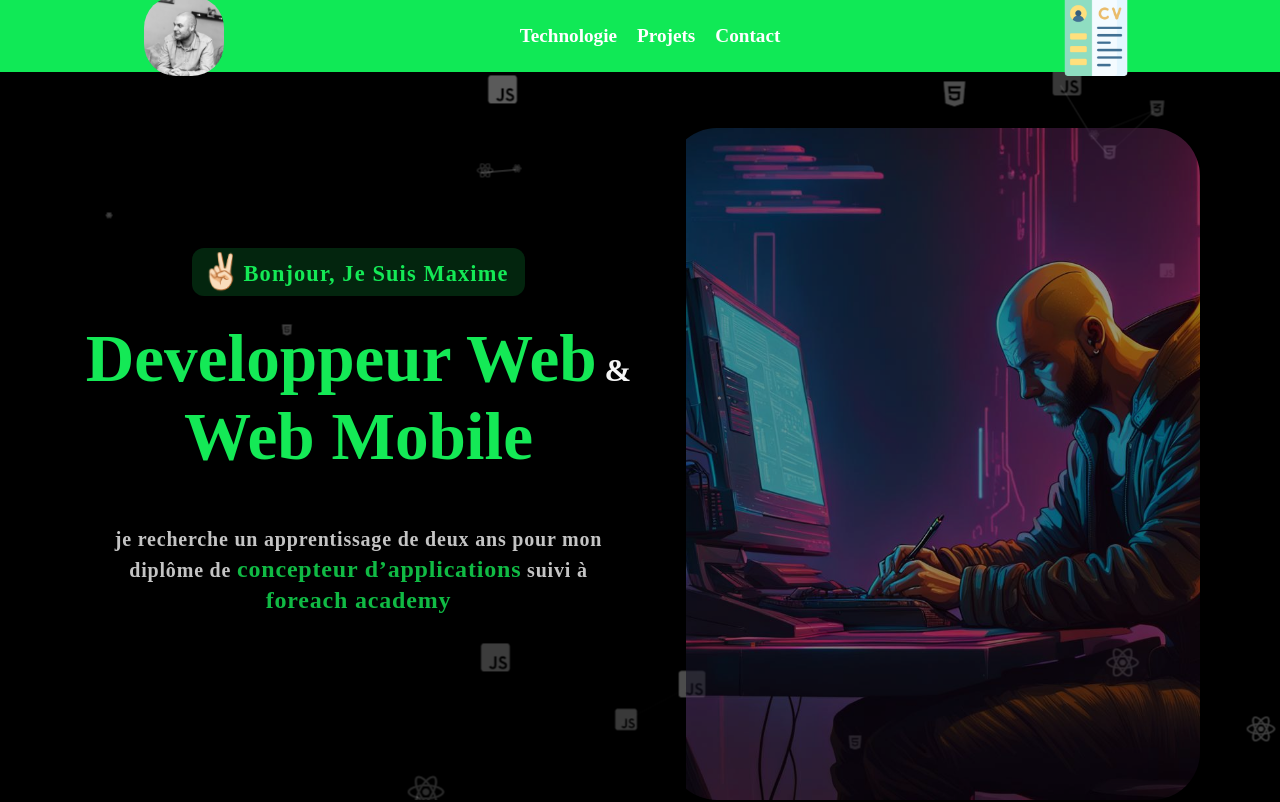
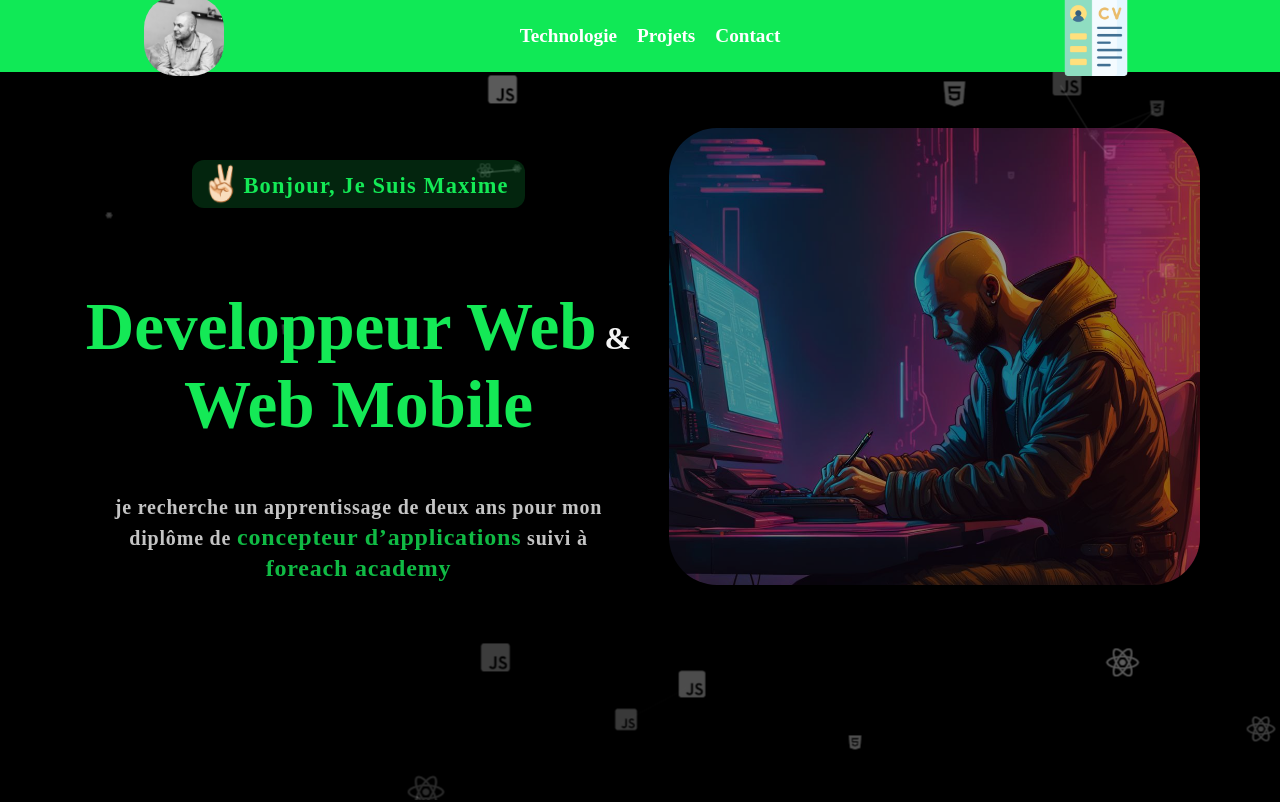
Before and after one commit to Maxime-Maker/portfoliov1, a React (Vite) app: page / in a window 1280 px wide. Shown: the top 802 px of the page. Built offline with nearby package versions, Linux system fonts and the light colour scheme.

Commit message:
[EDIT][CSS]

```diff
--- a/src/components/Stack.jsx
+++ b/src/components/Stack.jsx
@@ -27,6 +27,7 @@ const Stack = () => {
 
     return () => {
       if (targetRef.current) {
+        // eslint-disable-next-line react-hooks/exhaustive-deps
         observer.unobserve(targetRef.current);
       }
     };
--- a/src/index.css
+++ b/src/index.css
@@ -136,8 +136,7 @@ body {
 }
 
 .home .home-intro {
-  align-items: center;
-
+  align-items: flex-start;
   background-position: top;
   background-size: cover;
   display: flex;
@@ -156,8 +155,8 @@ body {
   margin-right: 2rem;
 }
 .home .home-intro .content .content-hi {
-  margin-bottom: 1.5rem;
-
+  margin-bottom: 5rem;
+  margin-top: 2rem;
   width: max-content;
 }
 
@@ -219,7 +218,7 @@ p {
   background: url(/static/cd8IBBLXFSow1dJpJtXF--1--jaovw.jpg) no-repeat
     center/cover;
   object-fit: cover;
-  height: 100%;
+  height: 68%;
   width: auto;
   filter: opacity(60%);
   border-radius: 3rem;
```
